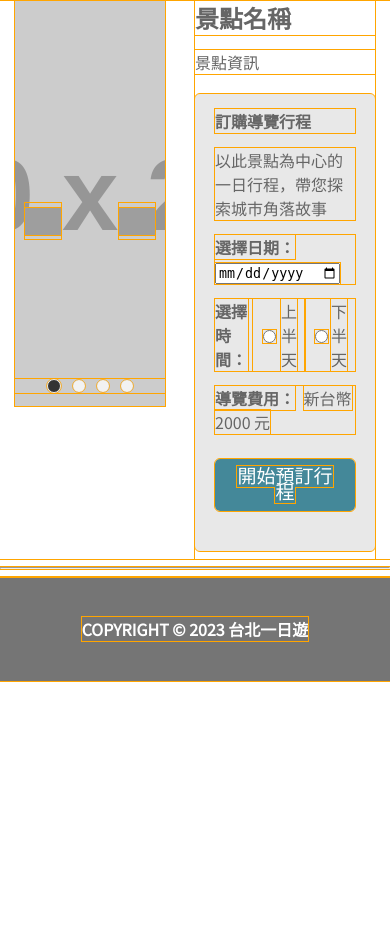
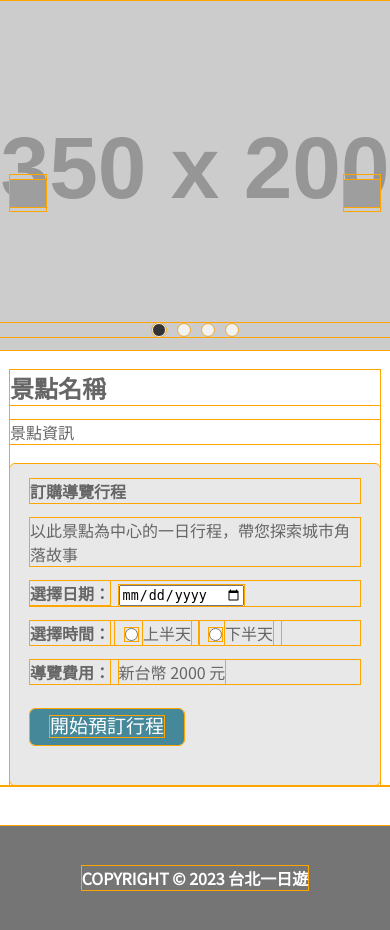
Before and after one commit to jingxcc/taipei-day-trip, a Flask app: page /attraction/1 in a window 390 px wide. Shown: the part 64-994 px from the top of the page. Before the commit the page ends 746 px from the top, so only its background shows below. Run offline with Flask 3, Linux system fonts and the light colour scheme; grey boxes labelled with a size stand in for pictures from a placeholder-image service; style sheets or scripts are compiled from the project's sources; some libraries are stand-ins or nearby versions; grey boxes are pictures that could not be loaded.

Commit message:
feat. separator, RWD in attraction page

```diff
--- a/app/static/scss/_main_attraction.scss
+++ b/app/static/scss/_main_attraction.scss
@@ -1,13 +1,30 @@
 .attraction {
+  display: flex;
+  flex: auto;
   margin-top: $head-margin;
-  padding: 0px 15px;
-  display: flex;
+  padding: 0px 15px 40px 15px;
+  border-bottom: 1px solid $gray-20;
+
+  @media (max-width: 1200px) {
+    flex-wrap: wrap;
+    padding: 0;
+    border: 0;
+  }
 }
 .attraction__carousel {
-  flex: auto;
+  position: relative;
   height: 406px;
+  margin-right: 30px;
 
-  position: relative;
+  @media (max-width: 1200px) {
+    width: 100%;
+    margin: 0;
+    margin-bottom: 20px;
+  }
+
+  @media (max-width: 768px) {
+    height: 350px;
+  }
 }
 
 .carousel__image-block {
@@ -79,8 +96,14 @@
   min-width: 50%;
   display: flex;
   flex-direction: column;
-  margin-left: 30px;
   padding: 0px 0px 8px 0px;
+
+  @media (max-width: 1200px) {
+    width: 100%;
+    padding: 0;
+    margin: 0px 10px;
+    border-bottom: 1px solid $gray-20;
+  }
 }
 
 .attraction__form {
--- a/app/templates/attraction.html
+++ b/app/templates/attraction.html
@@ -110,8 +110,7 @@
         </div>
       </div>
     </section>
-    <hr class="container" />
-    <section class="info container">
+    <section class="info container mb-40">
       <p class="info__description"></p>
       <p class="info__address"></p>
       <p class="info__transport"></p>
```
